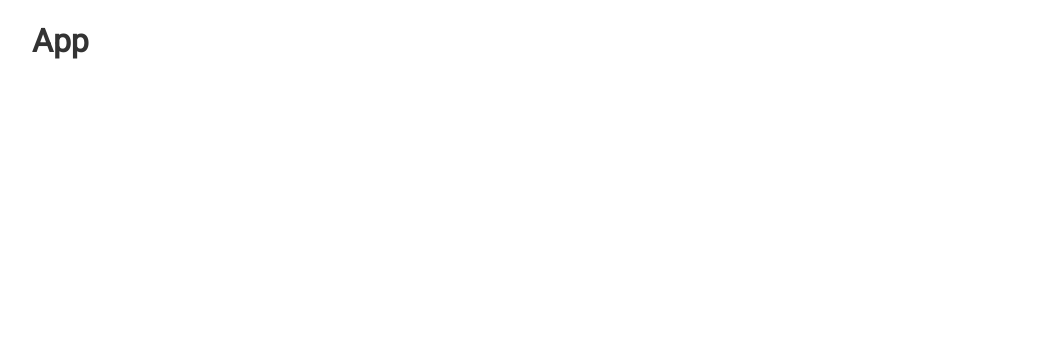
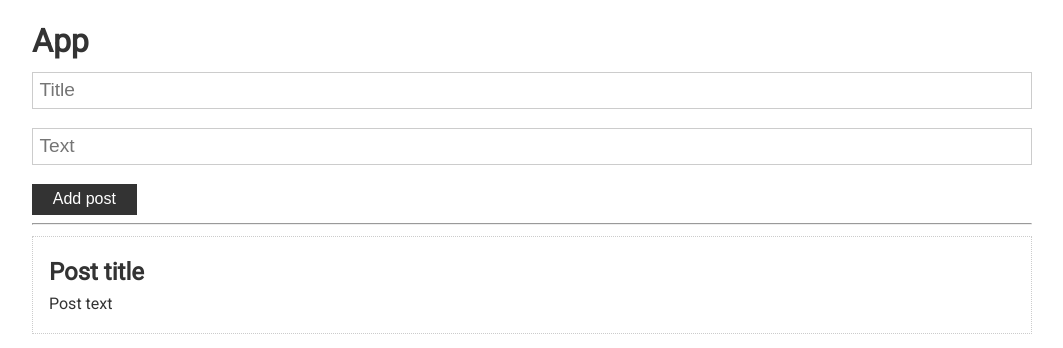
Before and after one commit to ivanskyi/Angular, an Angular app in the folder AngularCourse/ComponentsDetail/: page / in a window 1280 px wide. Shown: the top 348 px of the page, without its empty margins (108-1171 px from the left). Built offline with nearby package versions, Linux system fonts and the light colour scheme.

Commit message:
Created post-form and post components

```diff
--- a/AngularCourse/ComponentsDetail/src/app/app.component.html
+++ b/AngularCourse/ComponentsDetail/src/app/app.component.html
@@ -1,3 +1,6 @@
 <div class="container">
   <h1>App</h1>
+  <app-post-form></app-post-form>
+  <hr>
+  <app-post></app-post>
 </div>
--- a/AngularCourse/ComponentsDetail/src/app/app.module.ts
+++ b/AngularCourse/ComponentsDetail/src/app/app.module.ts
@@ -2,10 +2,14 @@ import { NgModule } from '@angular/core';
 import { BrowserModule } from '@angular/platform-browser';
 
 import { AppComponent } from './app.component';
+import { PostFormComponent } from './post-form/post-form.component';
+import { PostComponent } from './post/post.component';
 
 @NgModule({
   declarations: [
-    AppComponent
+    AppComponent,
+    PostFormComponent,
+    PostComponent
   ],
   imports: [
     BrowserModule
--- /dev/null
+++ b/AngularCourse/ComponentsDetail/src/app/post-form/post-form.component.html
@@ -0,0 +1,5 @@
+<div>
+    <input type="text" class="form-control" placeholder="Title">
+    <input type="text" class="form-control" placeholder="Text">
+    <button class="btn">Add post</button>
+</div>
--- /dev/null
+++ b/AngularCourse/ComponentsDetail/src/app/post-form/post-form.component.ts
@@ -0,0 +1,15 @@
+import { Component, OnInit } from '@angular/core';
+
+@Component({
+  selector: 'app-post-form',
+  templateUrl: './post-form.component.html',
+  styleUrls: ['./post-form.component.scss']
+})
+export class PostFormComponent implements OnInit {
+
+  constructor() { }
+
+  ngOnInit(): void {
+  }
+
+}
--- /dev/null
+++ b/AngularCourse/ComponentsDetail/src/app/post/post.component.html
@@ -0,0 +1,4 @@
+<div class="card">
+    <h2>Post title</h2>
+    <p>Post text</p>
+</div>
--- /dev/null
+++ b/AngularCourse/ComponentsDetail/src/app/post/post.component.ts
@@ -0,0 +1,15 @@
+import { Component, OnInit } from '@angular/core';
+
+@Component({
+  selector: 'app-post',
+  templateUrl: './post.component.html',
+  styleUrls: ['./post.component.scss']
+})
+export class PostComponent implements OnInit {
+
+  constructor() { }
+
+  ngOnInit(): void {
+  }
+
+}
--- a/AngularCourse/ComponentsDetail/src/styles.scss
+++ b/AngularCourse/ComponentsDetail/src/styles.scss
@@ -79,3 +79,7 @@ textarea {
 hr {
     margin: .5rem 0;
 }
+
+hr {
+    margin: .5rem 0;
+}
```
Also changed, not shown: AngularCourse/ComponentsDetail/src/app/post-form/post-form.component.scss (added), AngularCourse/ComponentsDetail/src/app/post/post.component.scss (added).
